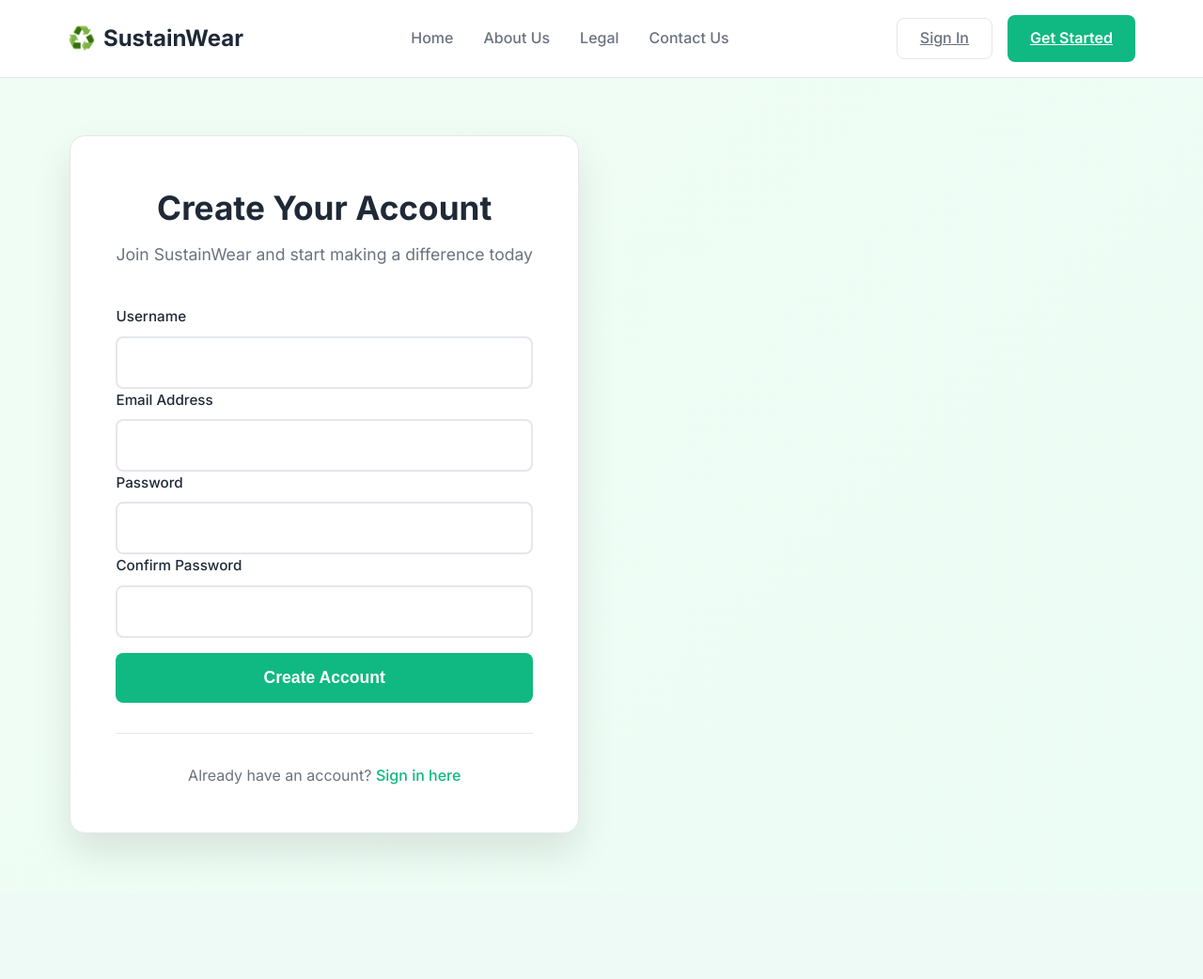
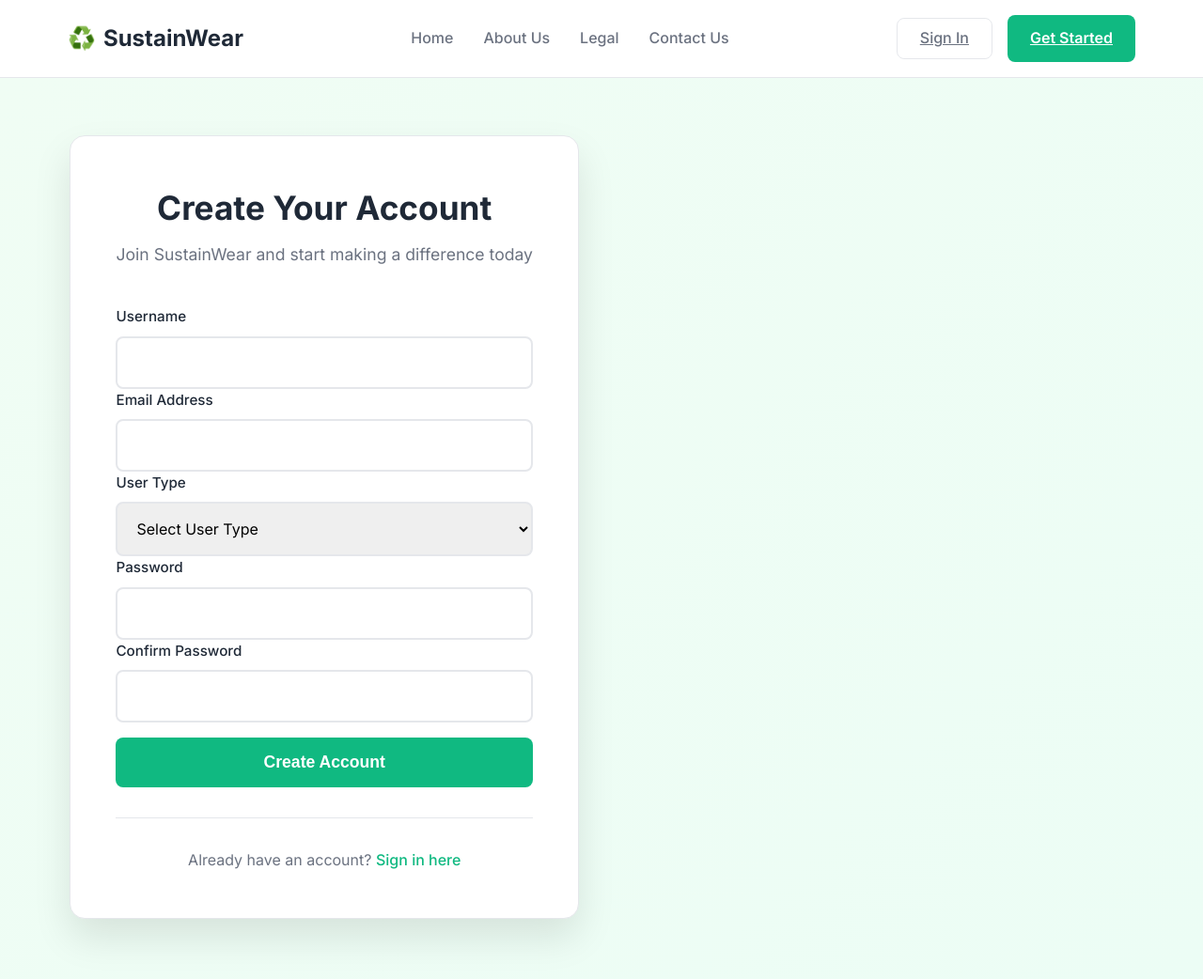
Before and after one commit to Jalalah-al/SustainWear, a PHP site: page /SignUp.php in a window 1280 px wide. Shown: the whole page at 94% size. Before the commit the page ends 911 px from the top, so only its background shows below. Run offline with PHP 8.4, Linux system fonts and the light colour scheme.

Commit message:
add user type

```diff
--- a/SignUp.php
+++ b/SignUp.php
@@ -49,6 +49,15 @@
                     <input type="email" id="email" name="email" value="<?php echo isset($_POST['email']) ? htmlspecialchars($_POST['email']) : ''; ?>" required>
                 </div>
 
+                   <div class="form-group">
+                    <label for="userType">User Type</label>
+                    <select name="userType" id="userType" required>
+                        <option value="" disabled selected>Select User Type</option>
+                        <option value="doner">Doner</option>
+                        <option value="charityStaff">Charity Staff</option>
+                    </select>
+                </div>
+
                 <div class="form-group">
                     <label for="password">Password</label>
                     <input type="password" id="password" name="password" required>
--- a/backend/register.php
+++ b/backend/register.php
@@ -86,6 +86,11 @@ if (isset($_POST['signUp'])) {
     $conn->close();
 }
 
+
+
+
+
+
 if (isset($_POST['login'])) {
 
     $username = trim($_POST['username']);
```
